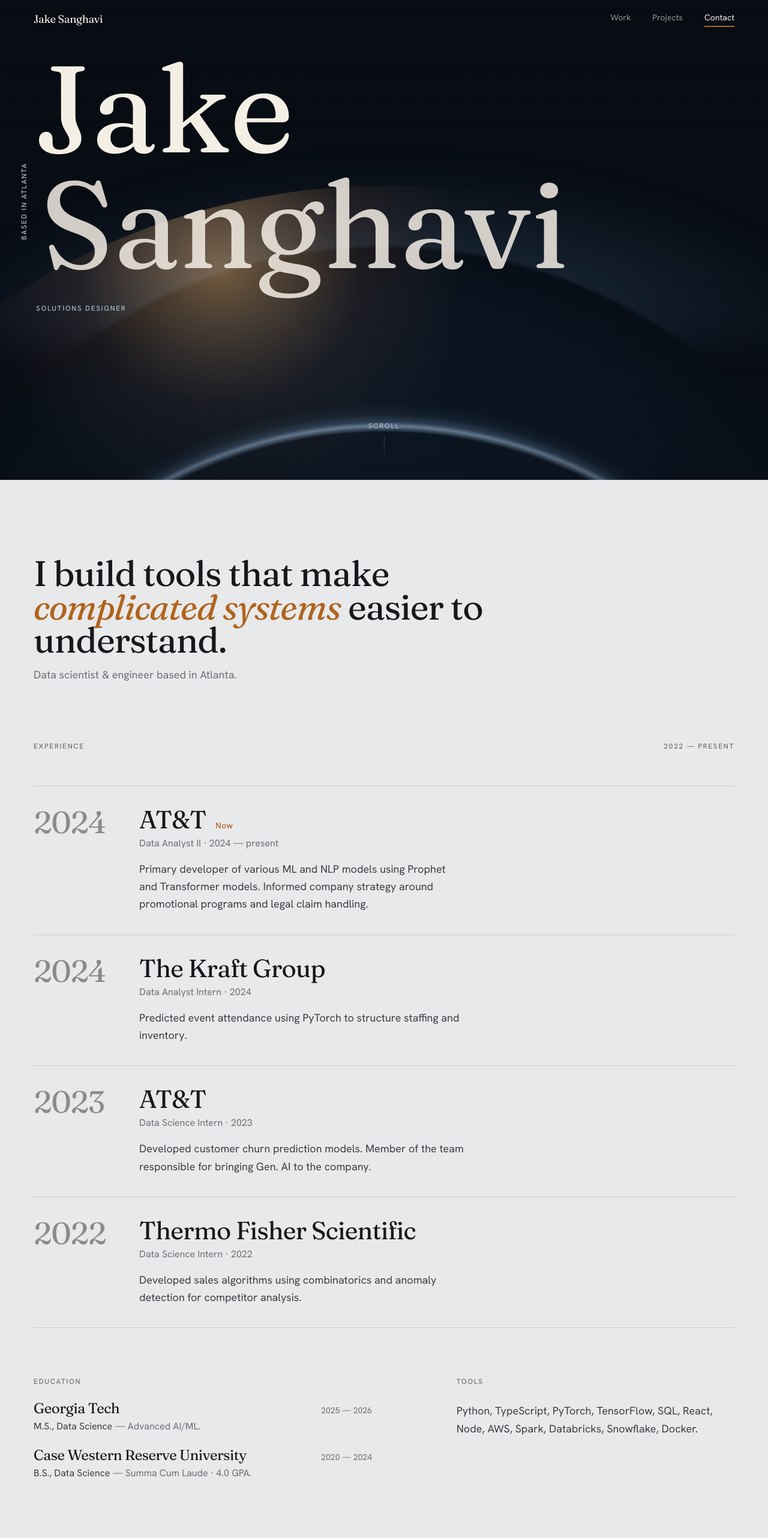
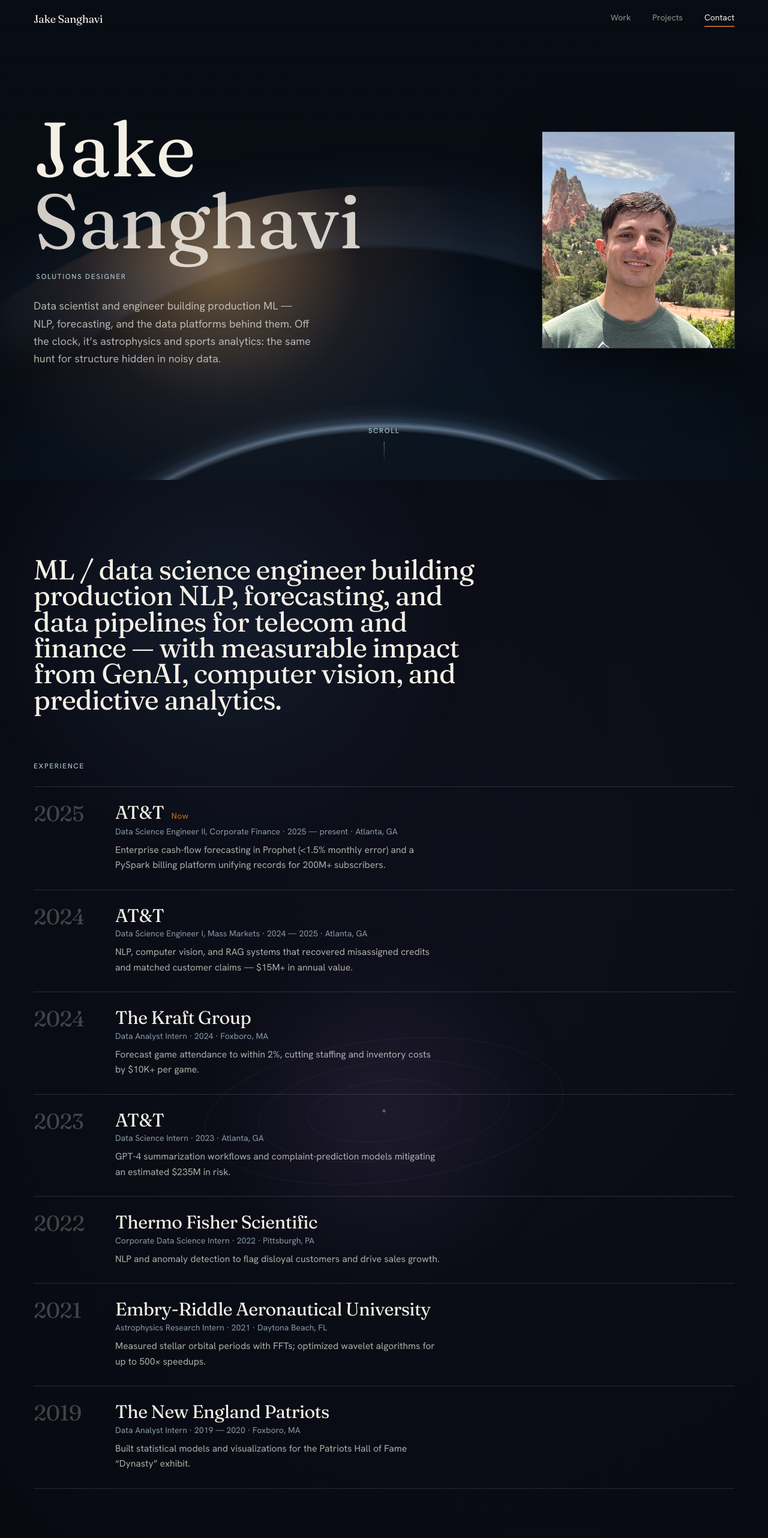
Before and after one commit to jakesanghavi/jakesanghavi.github.io, a React (Vite) app: page / in a window 1280 px wide. Shown: the top 2564 px of the page at 60% size. Built offline with nearby package versions, Linux system fonts and the light colour scheme.

Commit message:
Add hero portrait + summary; move celestial bg to dark resume; update resume content; remove interlude and Atlanta marginalia
Co-authored-by: Jake Sanghavi <jakesanghavi@users.noreply.github.com>

```diff
--- a/src/components/sections/Hero.jsx
+++ b/src/components/sections/Hero.jsx
@@ -1,7 +1,7 @@
 import { useRef } from 'react';
 import { motion, useReducedMotion, useScroll, useTransform } from 'framer-motion';
 import PlanetLimb from '../visuals/PlanetLimb';
-import { profile } from '../../data/content';
+import { profile, portrait } from '../../data/content';
 
 export default function Hero() {
   const reduce = useReducedMotion();
@@ -11,14 +11,16 @@ export default function Hero() {
     offset: ['start start', 'end start'],
   });
   const planetY = useTransform(scrollYProgress, [0, 1], ['0%', '-14%']);
-  const nameY = useTransform(scrollYProgress, [0, 1], [0, 90]);
-  const nameOpacity = useTransform(scrollYProgress, [0, 0.75], [1, 0]);
+  const contentY = useTransform(scrollYProgress, [0, 1], [0, 70]);
+  const contentOpacity = useTransform(scrollYProgress, [0, 0.8], [1, 0]);
 
-  const intro = reduce
+  const rise = (delay = 0) =>
+    reduce
       ? {}
       : {
           initial: { opacity: 0, y: 24 },
           animate: { opacity: 1, y: 0 },
+          transition: { duration: 1, delay, ease: [0.2, 0.7, 0.2, 1] },
         };
 
   return (
@@ -30,55 +32,86 @@ export default function Hero() {
     >
       <PlanetLimb style={reduce ? undefined : { y: planetY }} />
 
-      {/* depth vignette */}
       <div
         className="absolute inset-0"
         style={{
           background:
-            'linear-gradient(to bottom, rgba(8,13,20,0.85) 0%, rgba(8,13,20,0) 26%, rgba(8,13,20,0) 58%, rgba(8,13,20,0.55) 100%)',
+            'linear-gradient(to bottom, rgba(8,13,20,0.85) 0%, rgba(8,13,20,0) 24%, rgba(8,13,20,0) 56%, rgba(8,13,20,0.6) 100%)',
         }}
         aria-hidden="true"
       />
 
-      {/* vertical marginalia */}
-      <div className="hidden lg:block absolute left-10 top-1/2 -translate-y-1/2 z-10">
-        <span className="eyebrow block origin-left -rotate-90 whitespace-nowrap">
-          Based in {profile.location}
-        </span>
-      </div>
-
-      <div className="relative z-10 min-h-[100svh] flex flex-col justify-center pb-[24vh] max-w-[1500px] mx-auto px-6 md:px-14">
-        <motion.h1
-          style={reduce ? undefined : { y: nameY, opacity: nameOpacity }}
-          className="display display-tight text-paper"
+      <motion.div
+        style={reduce ? undefined : { y: contentY, opacity: contentOpacity }}
+        className="relative z-10 min-h-[100svh] flex items-center pt-24 pb-20 lg:py-0 max-w-[1500px] mx-auto px-6 md:px-14"
       >
-          <motion.span
-            {...(reduce ? {} : { ...intro, transition: { duration: 1, delay: 0.15, ease: [0.2, 0.7, 0.2, 1] } })}
-            className="block text-[clamp(3.6rem,16vw,15rem)]"
-          >
+        <div className="grid lg:grid-cols-12 gap-10 lg:gap-12 items-center w-full">
+          {/* name + summary */}
+          <div className="lg:col-span-7">
+            <h1 className="display display-tight">
+              <motion.span {...rise(0.1)} className="block text-[clamp(3rem,10vw,8.5rem)]">
                 Jake
               </motion.span>
               <motion.span
-            {...(reduce ? {} : { ...intro, transition: { duration: 1, delay: 0.28, ease: [0.2, 0.7, 0.2, 1] } })}
-            className="block text-[clamp(3.6rem,16vw,15rem)] pl-[0.06em] text-paper/85"
+                {...rise(0.22)}
+                className="block text-[clamp(3rem,10vw,8.5rem)] text-paper/85"
               >
                 Sanghavi
               </motion.span>
-        </motion.h1>
+            </h1>
+
+            <motion.p {...rise(0.42)} className="eyebrow mt-6 ml-1">
+              {profile.role}
+            </motion.p>
 
             <motion.p
-          {...(reduce ? {} : { ...intro, transition: { duration: 1, delay: 0.5 } })}
-          className="eyebrow mt-7 md:mt-9 ml-1"
+              {...rise(0.54)}
+              className="mt-6 max-w-[46ch] text-lg leading-relaxed text-paper/70"
             >
-          {profile.role}
+              {profile.summary}
             </motion.p>
           </div>
 
+          {/* portrait */}
+          <motion.div
+            {...(reduce
+              ? {}
+              : {
+                  initial: { opacity: 0, y: 30 },
+                  animate: { opacity: 1, y: 0 },
+                  transition: { duration: 1.1, delay: 0.5, ease: [0.2, 0.7, 0.2, 1] },
+                })}
+            className="lg:col-span-5 flex justify-center lg:justify-end"
+          >
+            <figure className="relative w-[15rem] sm:w-[17rem] lg:w-[20rem]">
+              <div className="relative aspect-[632/711] overflow-hidden ring-1 ring-white/15 shadow-[0_30px_80px_rgba(0,0,0,0.5)]">
+                <img
+                  src={portrait}
+                  alt="Jake Sanghavi"
+                  fetchPriority="high"
+                  className="w-full h-full object-cover"
+                  style={{ filter: 'saturate(0.92) contrast(1.02)' }}
+                />
+                {/* subtle warm-to-cool grade to seat the photo in the scene */}
+                <div
+                  className="absolute inset-0 mix-blend-soft-light"
+                  style={{
+                    background:
+                      'linear-gradient(150deg, rgba(235,162,79,0.16) 0%, rgba(0,0,0,0) 45%, rgba(56,96,138,0.18) 100%)',
+                  }}
+                  aria-hidden="true"
+                />
+              </div>
+            </figure>
+          </motion.div>
+        </div>
+      </motion.div>
+
       {/* scroll cue */}
-      <div className="absolute bottom-8 left-1/2 -translate-x-1/2 z-10 flex flex-col items-center gap-2">
+      <div className="absolute bottom-7 left-1/2 -translate-x-1/2 z-10 hidden sm:flex flex-col items-center gap-2">
         <span className="eyebrow text-[0.62rem]">Scroll</span>
         <span
-          className={`block w-px h-10 bg-gradient-to-b from-blue-soft/70 to-transparent ${
+          className={`block w-px h-9 bg-gradient-to-b from-blue-soft/70 to-transparent ${
             reduce ? '' : 'motion-safe:animate-pulse'
           }`}
           aria-hidden="true"
--- a/src/components/sections/Interlude.jsx
+++ /dev/null
@@ -1,32 +0,0 @@
-import { useRef } from 'react';
-import { useReducedMotion, useScroll, useTransform } from 'framer-motion';
-import CelestialField from '../visuals/CelestialField';
-import Reveal from '../Reveal';
-import { interludeLine } from '../../data/content';
-
-export default function Interlude() {
-  const reduce = useReducedMotion();
-  const ref = useRef(null);
-  const { scrollYProgress } = useScroll({ target: ref, offset: ['start end', 'end start'] });
-  const coreY = useTransform(scrollYProgress, [0, 1], ['8%', '-8%']);
-
-  return (
-    <section
-      ref={ref}
-      data-nav-theme="dark"
-      className="on-dark relative min-h-[92svh] bg-night text-paper overflow-hidden flex items-end"
-    >
-      <CelestialField style={reduce ? undefined : { y: coreY }} />
-
-      <div className="relative z-10 w-full max-w-[1500px] mx-auto px-6 md:px-14 pb-20 md:pb-28">
-        <Reveal
-          as="p"
-          amount={0.5}
-          className="display italic text-[clamp(1.55rem,3.6vw,3.3rem)] leading-[1.15] max-w-[22ch] text-paper/90"
-        >
-          {interludeLine}
-        </Reveal>
-      </div>
-    </section>
-  );
-}
--- a/src/components/sections/Work.jsx
+++ b/src/components/sections/Work.jsx
@@ -1,31 +1,28 @@
 import Reveal from '../Reveal';
-import { about, experience, education, tools } from '../../data/content';
+import CelestialField from '../visuals/CelestialField';
+import { resumeSummary, experience, education, skills } from '../../data/content';
 
 export default function Work() {
   return (
-    <section id="work" data-nav-theme="light" className="relative bg-paper-cool text-ink py-20 md:py-32">
-      <div className="max-w-[1500px] mx-auto px-6 md:px-14">
-        {/* purpose */}
-        <Reveal as="h2" className="display text-[clamp(1.9rem,4.8vw,3.7rem)] max-w-[20ch]">
-          {about.statement.map((s, i) =>
-            s.em ? (
-              <em key={i} className="italic text-accent">
-                {s.t}
-              </em>
-            ) : (
-              <span key={i}>{s.t}</span>
-            ),
-          )}
-        </Reveal>
-        <Reveal delay={0.05}>
-          <p className="text-base md:text-lg text-muted mt-4">{about.tagline}</p>
+    <section
+      id="work"
+      data-nav-theme="dark"
+      className="on-dark relative bg-night text-paper overflow-hidden py-24 md:py-32"
+    >
+      <CelestialField variant="dusk" />
+      {/* readability scrim */}
+      <div className="absolute inset-0 bg-night/45" aria-hidden="true" />
+
+      <div className="relative z-10 max-w-[1500px] mx-auto px-6 md:px-14">
+        {/* professional summary */}
+        <Reveal as="h2" className="display text-[clamp(1.6rem,3.6vw,2.9rem)] leading-[1.12] max-w-[26ch]">
+          {resumeSummary}
         </Reveal>
 
         {/* experience */}
-        <div className="mt-16 md:mt-24">
-          <Reveal className="flex items-end justify-between gap-6 mb-10 md:mb-14">
-            <span className="eyebrow">Experience</span>
-            <span className="eyebrow">2022 — present</span>
+        <div className="mt-14 md:mt-20">
+          <Reveal>
+            <span className="eyebrow block mb-6">Experience</span>
           </Reveal>
 
           <ol>
@@ -33,32 +30,31 @@ export default function Work() {
               <Reveal
                 as="li"
                 key={i}
-                delay={i * 0.04}
-                className="grid md:grid-cols-[7.5rem_1fr] gap-3 md:gap-14 py-7 md:py-9 border-t border-line"
+                delay={Math.min(i, 4) * 0.03}
+                className="grid grid-cols-[3rem_1fr] md:grid-cols-[6rem_1fr] gap-4 md:gap-10 py-6 md:py-7 border-t border-line-night"
               >
-                <div className="display text-[clamp(1.9rem,4vw,3.4rem)] text-ink/45 leading-none">
-                  {e.year}
-                </div>
+                <div className="display text-2xl md:text-4xl text-paper/25 leading-none">{e.year}</div>
                 <div>
-                  <div className="flex flex-wrap items-baseline gap-x-4 gap-y-1">
-                    <h3 className="display text-3xl md:text-[2.6rem] leading-none">{e.org}</h3>
+                  <div className="flex flex-wrap items-baseline gap-x-3 gap-y-1">
+                    <h3 className="display text-xl md:text-[1.9rem] leading-none text-paper">{e.org}</h3>
                     {e.current && (
                       <span className="text-accent text-sm font-medium tracking-wide">Now</span>
                     )}
                   </div>
-                  <p className="text-base text-muted mt-2">
+                  <p className="text-sm text-blue-soft/80 mt-1.5">
                     {e.role} · {e.period}
+                    {e.location ? ` · ${e.location}` : ''}
                   </p>
-                  <p className="text-lg leading-relaxed text-ink-soft mt-4 max-w-[54ch]">
+                  <p className="text-[0.98rem] leading-relaxed text-paper/70 mt-2 max-w-[62ch]">
                     {e.summary}
                   </p>
                 </div>
               </Reveal>
             ))}
-            <li className="border-t border-line" aria-hidden="true" />
+            <li className="border-t border-line-night" aria-hidden="true" />
           </ol>
 
-          {/* Education + tools — a quiet coda */}
+          {/* education + skills */}
           <div className="mt-16 md:mt-20 grid md:grid-cols-12 gap-x-10 gap-y-12">
             <Reveal className="md:col-span-6">
               <span className="eyebrow block mb-6">Education</span>
@@ -66,20 +62,27 @@ export default function Work() {
                 {education.map((ed, i) => (
                   <div key={i}>
                     <div className="flex items-baseline justify-between gap-4">
-                      <h4 className="display text-xl md:text-2xl">{ed.org}</h4>
-                      <span className="text-sm text-muted whitespace-nowrap">{ed.period}</span>
+                      <h4 className="display text-xl md:text-2xl text-paper">{ed.org}</h4>
+                      <span className="text-sm text-blue-soft/70 whitespace-nowrap">{ed.period}</span>
                     </div>
-                    <p className="text-ink-soft mt-1">
-                      {ed.degree} <span className="text-muted">— {ed.note}</span>
+                    <p className="text-paper/70 mt-1">
+                      {ed.degree} <span className="text-blue-soft/70">— {ed.note}</span>
                     </p>
                   </div>
                 ))}
               </div>
             </Reveal>
 
-            <Reveal delay={0.08} className="md:col-span-5 md:col-start-8">
-              <span className="eyebrow block mb-6">Tools</span>
-              <p className="text-lg leading-relaxed text-ink-soft">{tools.join(', ')}.</p>
+            <Reveal delay={0.08} className="md:col-span-6 md:col-start-7">
+              <span className="eyebrow block mb-6">Skills</span>
+              <div className="space-y-5">
+                {skills.map((g) => (
+                  <div key={g.group}>
+                    <p className="text-sm text-blue-soft/70 mb-1">{g.group}</p>
+                    <p className="text-paper/80 leading-relaxed">{g.items.join(', ')}</p>
+                  </div>
+                ))}
+              </div>
             </Reveal>
           </div>
         </div>
--- a/src/components/visuals/CelestialField.jsx
+++ b/src/components/visuals/CelestialField.jsx
@@ -1,9 +1,26 @@
 import { motion } from 'framer-motion';
 
-// The one immersive, mostly-abstract astronomical composition: painterly deep
-// gradients (inspired by long-exposure astrophotography) with a few faint
-// concentric rings drifting almost imperceptibly. No labels, no diagrams.
-export default function CelestialField({ style, className = '' }) {
+// A mostly-abstract astronomical composition: painterly deep gradients (inspired
+// by long-exposure astrophotography) with a few faint concentric rings drifting
+// almost imperceptibly. No labels, no diagrams. `variant` shifts the palette so
+// the same visual can distinguish two different sections.
+const PALETTES = {
+  night: {
+    base: 'radial-gradient(120% 90% at 50% 40%, #0d1826 0%, #080d14 70%)',
+    cool: 'rgba(56,96,138,0.42)',
+    warm: 'rgba(224,150,86,0.40)',
+    violet: 'rgba(96,84,150,0.24)',
+  },
+  dusk: {
+    base: 'radial-gradient(120% 95% at 60% 30%, #14131f 0%, #0a0a12 72%)',
+    cool: 'rgba(70,104,150,0.30)',
+    warm: 'rgba(216,132,74,0.34)',
+    violet: 'rgba(126,92,158,0.34)',
+  },
+};
+
+export default function CelestialField({ style, variant = 'night', className = '' }) {
+  const p = PALETTES[variant] || PALETTES.night;
   const rings = [
     { rx: 300, ry: 118, rot: -16 },
     { rx: 210, ry: 82, rot: -16 },
@@ -12,8 +29,7 @@ export default function CelestialField({ style, className = '' }) {
 
   return (
     <div className={`pointer-events-none absolute inset-0 overflow-hidden ${className}`} aria-hidden="true">
-      {/* deep base */}
-      <div className="absolute inset-0" style={{ background: 'radial-gradient(120% 90% at 50% 40%, #0d1826 0%, #080d14 70%)' }} />
+      <div className="absolute inset-0" style={{ background: p.base }} />
 
       {/* cool nebula, upper-left */}
       <div
@@ -23,7 +39,7 @@ export default function CelestialField({ style, className = '' }) {
           left: '-6%',
           width: '70vw',
           height: '70vw',
-          background: 'radial-gradient(circle at 50% 50%, rgba(56,96,138,0.42) 0%, rgba(40,70,110,0.12) 42%, rgba(0,0,0,0) 68%)',
+          background: `radial-gradient(circle at 50% 50%, ${p.cool} 0%, rgba(0,0,0,0) 62%)`,
           filter: 'blur(20px)',
         }}
       />
@@ -36,7 +52,7 @@ export default function CelestialField({ style, className = '' }) {
           right: '2%',
           width: '52vw',
           height: '52vw',
-          background: 'radial-gradient(circle at 50% 50%, rgba(224,150,86,0.40) 0%, rgba(160,86,52,0.12) 44%, rgba(0,0,0,0) 70%)',
+          background: `radial-gradient(circle at 50% 50%, ${p.warm} 0%, rgba(0,0,0,0) 68%)`,
           filter: 'blur(24px)',
           ...style,
         }}
@@ -48,7 +64,7 @@ export default function CelestialField({ style, className = '' }) {
         style={{
           width: '46vw',
           height: '46vw',
-          background: 'radial-gradient(circle at 50% 50%, rgba(96,84,150,0.24) 0%, rgba(0,0,0,0) 66%)',
+          background: `radial-gradient(circle at 50% 50%, ${p.violet} 0%, rgba(0,0,0,0) 66%)`,
           filter: 'blur(30px)',
         }}
       />
@@ -70,7 +86,7 @@ export default function CelestialField({ style, className = '' }) {
             ry={r.ry}
             transform={`rotate(${r.rot})`}
             fill="none"
-            stroke="rgba(233,238,245,0.10)"
+            stroke="rgba(233,238,245,0.09)"
             strokeWidth="1"
           />
         ))}
--- a/src/data/content.js
+++ b/src/data/content.js
@@ -1,5 +1,8 @@
 import tavernLogo from '../assets/tavern_logo.png';
 import roamioLogo from '../assets/roamio_logo.png';
+import portrait from '../assets/denver_me.jpeg';
+
+export { portrait };
 
 // Base64-obfuscated email, kept from the previous site.
 export const ENCODED_EMAIL = 'amFrZS5zYW5naGF2aUBnbWFpbC5jb20=';
@@ -9,6 +12,9 @@ export const profile = {
   name: 'Jake Sanghavi',
   role: 'Solutions Designer',
   location: 'Atlanta',
+  // A short, personal introduction for the opening screen.
+  summary:
+    'Data scientist and engineer building production ML — NLP, forecasting, and the data platforms behind them. Off the clock, it’s astrophysics and sports analytics: the same hunt for structure hidden in noisy data.',
   socials: [
     { label: 'GitHub', href: 'https://github.com/jakesanghavi' },
     { label: 'LinkedIn', href: 'https://linkedin.com/in/jake-sanghavi' },
@@ -22,76 +28,102 @@ export const nav = [
   { id: 'contact', label: 'Contact' },
 ];
 
-// A concise purpose line that leads into the experience section.
-export const about = {
-  // `em` spans render as italic display accents.
-  statement: [
-    { t: 'I build tools that make ' },
-    { t: 'complicated systems', em: true },
-    { t: ' easier to understand.' },
-  ],
-  tagline: 'Data scientist & engineer based in Atlanta.',
-};
+// A compact professional summary that leads the experience section.
+export const resumeSummary =
+  'ML / data science engineer building production NLP, forecasting, and data pipelines for telecom and finance — with measurable impact from GenAI, computer vision, and predictive analytics.';
 
-// One quiet, evocative line for the immersive interlude.
-export const interludeLine =
-  'Almost everything I find interesting is, in the end, a system worth understanding.';
-
-// Work — most recent first. Descriptions preserved verbatim.
+// Experience — most recent first. Each summary condensed to one line.
 export const experience = [
   {
+    year: '2025',
+    role: 'Data Science Engineer II, Corporate Finance',
+    org: 'AT&T',
+    period: '2025 — present',
+    location: 'Atlanta, GA',
+    summary:
+      'Enterprise cash-flow forecasting in Prophet (<1.5% monthly error) and a PySpark billing platform unifying records for 200M+ subscribers.',
+    current: true,
+  },
+  {
     year: '2024',
-    role: 'Data Analyst II',
+    role: 'Data Science Engineer I, Mass Markets',
     org: 'AT&T',
-    period: '2024 — present',
+    period: '2024 — 2025',
+    location: 'Atlanta, GA',
     summary:
-      'Primary developer of various ML and NLP models using Prophet and Transformer models. Informed company strategy around promotional programs and legal claim handling.',
-    current: true,
+      'NLP, computer vision, and RAG systems that recovered misassigned credits and matched customer claims — $15M+ in annual value.',
   },
   {
     year: '2024',
     role: 'Data Analyst Intern',
     org: 'The Kraft Group',
     period: '2024',
-    summary: 'Predicted event attendance using PyTorch to structure staffing and inventory.',
+    location: 'Foxboro, MA',
+    summary:
+      'Forecast game attendance to within 2%, cutting staffing and inventory costs by $10K+ per game.',
   },
   {
     year: '2023',
     role: 'Data Science Intern',
     org: 'AT&T',
     period: '2023',
+    location: 'Atlanta, GA',
     summary:
-      'Developed customer churn prediction models. Member of the team responsible for bringing Gen. AI to the company.',
+      'GPT-4 summarization workflows and complaint-prediction models mitigating an estimated $235M in risk.',
   },
   {
     year: '2022',
-    role: 'Data Science Intern',
+    role: 'Corporate Data Science Intern',
     org: 'Thermo Fisher Scientific',
     period: '2022',
+    location: 'Pittsburgh, PA',
+    summary: 'NLP and anomaly detection to flag disloyal customers and drive sales growth.',
+  },
+  {
+    year: '2021',
+    role: 'Astrophysics Research Intern',
+    org: 'Embry-Riddle Aeronautical University',
+    period: '2021',
+    location: 'Daytona Beach, FL',
     summary:
-      'Developed sales algorithms using combinatorics and anomaly detection for competitor analysis.',
+      'Measured stellar orbital periods with FFTs; optimized wavelet algorithms for up to 500× speedups.',
+  },
+  {
+    year: '2019',
+    role: 'Data Analyst Intern',
+    org: 'The New England Patriots',
+    period: '2019 — 2020',
+    location: 'Foxboro, MA',
+    summary:
+      'Built statistical models and visualizations for the Patriots Hall of Fame “Dynasty” exhibit.',
   },
 ];
 
 export const education = [
   {
-    degree: 'M.S., Data Science',
+    degree: 'M.S. in Analytics — Computational Track',
     org: 'Georgia Tech',
     period: '2025 — 2026',
-    note: 'Advanced AI/ML.',
+    note: 'GPA 4.0',
   },
   {
-    degree: 'B.S., Data Science',
+    degree: 'B.S. in Data Science & Analytics',
     org: 'Case Western Reserve University',
     period: '2020 — 2024',
-    note: 'Summa Cum Laude · 4.0 GPA.',
+    note: 'Summa Cum Laude · GPA 4.0',
   },
 ];
 
-// A short, understated list of tools — not a logo wall.
-export const tools = [
-  'Python', 'TypeScript', 'PyTorch', 'TensorFlow', 'SQL', 'React',
-  'Node', 'AWS', 'Spark', 'Databricks', 'Snowflake', 'Docker',
+// Skills as two compact groups (not a logo wall).
+export const skills = [
+  {
+    group: 'Engineering',
+    items: ['Python', 'TypeScript', 'SQL', 'React', 'Next.js', 'Node', 'FastAPI', 'Databricks', 'Snowflake', 'Azure', 'Docker'],
+  },
+  {
+    group: 'ML / AI',
+    items: ['PyTorch', 'TensorFlow', 'scikit-learn', 'PySpark', 'LangChain / LangGraph', 'RAG', 'LLMs', 'OpenCV'],
+  },
 ];
 
 // Projects — two featured, two compact. Facts preserved.
@@ -103,7 +135,7 @@ export const projects = [
     tag: 'Live product',
     year: '2024',
     description:
-      'A social platform for the mobile game “CUE Cards,” grown past 100 registered users — accounts, community, and image-based card recognition via OCR.',
+      'A social platform for the mobile game “CUE Cards,” now with 200+ active users — accounts, OAuth, community, and image-based card recognition via OCR.',
     technologies: ['React', 'Node', 'Express', 'MongoDB', 'OCR'],
     github_url: 'https://github.com/jakesanghavi/CUE_Social/tree/main',
     live_url: 'https://cuetavern.com/',
--- a/src/pages/Home.jsx
+++ b/src/pages/Home.jsx
@@ -1,7 +1,6 @@
 import Masthead from '../components/Masthead';
 import Hero from '../components/sections/Hero';
 import Work from '../components/sections/Work';
-import Interlude from '../components/sections/Interlude';
 import Projects from '../components/sections/Projects';
 import Contact from '../components/sections/Contact';
 import Footer from '../components/Footer';
@@ -19,7 +18,6 @@ export default function Home() {
       <main>
         <Hero />
         <Work />
-        <Interlude />
         <Projects />
         <Contact />
       </main>
```
Lines whose indentation alone changed are shown as unchanged.
